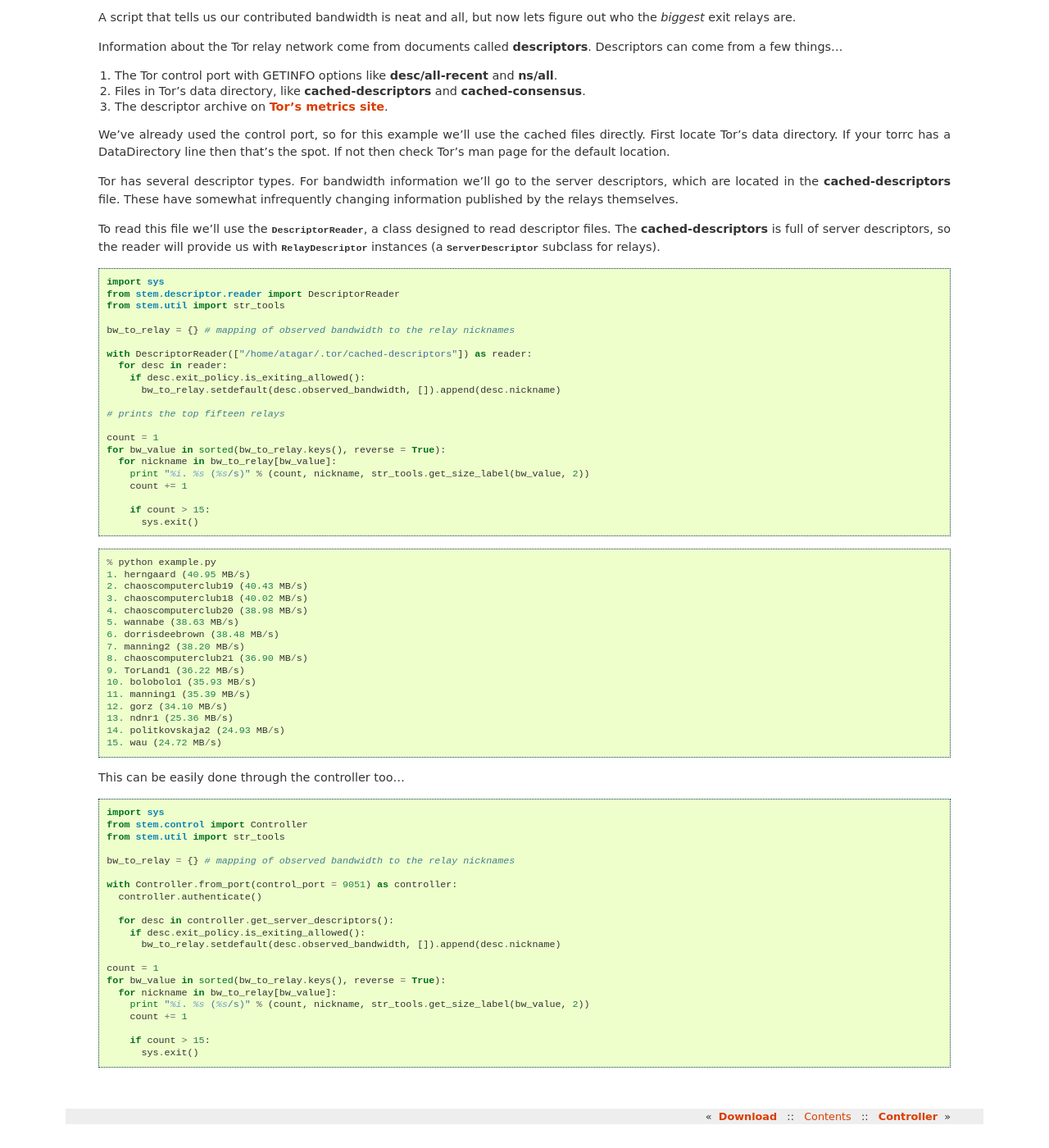
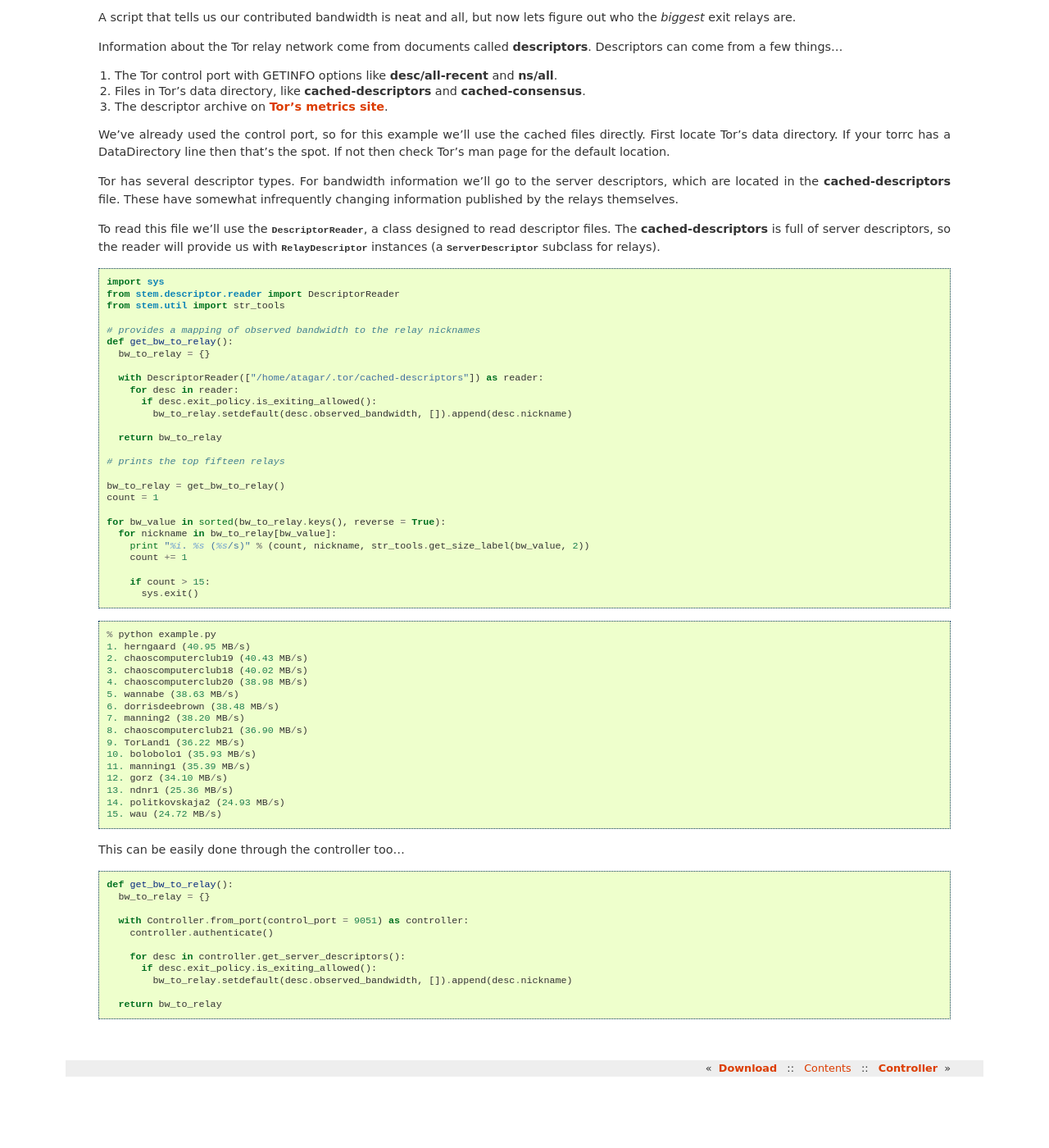
Before and after one commit to torproject/stem, a Sphinx documentation site: the page built from docs/tutorial.rst, in a window 1280 px wide and 1400 px high, scrolled down 1198 px. Shown: the whole window at 82% size. Built offline with Sphinx 7.4.7, drawn with Linux system fonts in a browser that asks for light colours; after the commit the page ends 2539 px from its top, so only the background shows below that.

Commit message:
Helper function for descriptor tutorial
The 'Mirror Mirror on the Wall' tutorial had some repetition due to having both
an example for getting descriptors from the disk and through the control port.
Moving that code to a helper function so I can drop the common parts from the
second example.

```diff
--- a/docs/api.rst
+++ b/docs/api.rst
@@ -7,7 +7,7 @@ Controller
 * **Core**
 
  * `stem.control <api/control.html>`_ - **Controller used to talk with Tor**.
- * `stem.connection <api/connection.html>`_ - Connection and authentication to the Tor control port or socket.
+ * `stem.connection <api/connection.html>`_ - Connection and authentication to the Tor control socket.
  * `stem.socket <api/socket.html>`_ - Low level control socket used to talk with Tor.
  * `stem.process <api/process.html>`_ - Launcher for the Tor process.
  * `stem.response <api/response.html>`_ - Messages that Tor may provide the controller.
--- a/docs/tutorial.rst
+++ b/docs/tutorial.rst
@@ -89,16 +89,22 @@ To read this file we'll use the :class:`~stem.descriptor.reader.DescriptorReader
   from stem.descriptor.reader import DescriptorReader
   from stem.util import str_tools
 
-  bw_to_relay = {} # mapping of observed bandwidth to the relay nicknames
+  # provides a mapping of observed bandwidth to the relay nicknames
+  def get_bw_to_relay():
+    bw_to_relay = {}
 
-  with DescriptorReader(["/home/atagar/.tor/cached-descriptors"]) as reader:
-    for desc in reader:
-      if desc.exit_policy.is_exiting_allowed():
-        bw_to_relay.setdefault(desc.observed_bandwidth, []).append(desc.nickname)
+    with DescriptorReader(["/home/atagar/.tor/cached-descriptors"]) as reader:
+      for desc in reader:
+        if desc.exit_policy.is_exiting_allowed():
+          bw_to_relay.setdefault(desc.observed_bandwidth, []).append(desc.nickname)
+
+    return bw_to_relay
 
   # prints the top fifteen relays
 
+  bw_to_relay = get_bw_to_relay()
   count = 1
+
   for bw_value in sorted(bw_to_relay.keys(), reverse = True):
     for nickname in bw_to_relay[bw_value]:
       print "%i. %s (%s/s)" % (count, nickname, str_tools.get_size_label(bw_value, 2))
@@ -130,24 +136,14 @@ This can be easily done through the controller too...
 
 ::
 
-  import sys
-  from stem.control import Controller
-  from stem.util import str_tools
+  def get_bw_to_relay():
+    bw_to_relay = {}
 
-  bw_to_relay = {} # mapping of observed bandwidth to the relay nicknames
+    with Controller.from_port(control_port = 9051) as controller:
+      controller.authenticate()
 
-  with Controller.from_port(control_port = 9051) as controller:
-    controller.authenticate()
+      for desc in controller.get_server_descriptors():
+        if desc.exit_policy.is_exiting_allowed():
+          bw_to_relay.setdefault(desc.observed_bandwidth, []).append(desc.nickname)
 
-    for desc in controller.get_server_descriptors():
-      if desc.exit_policy.is_exiting_allowed():
-        bw_to_relay.setdefault(desc.observed_bandwidth, []).append(desc.nickname)
-
-  count = 1
-  for bw_value in sorted(bw_to_relay.keys(), reverse = True):
-    for nickname in bw_to_relay[bw_value]:
-      print "%i. %s (%s/s)" % (count, nickname, str_tools.get_size_label(bw_value, 2))
-      count += 1
-
-      if count > 15:
-        sys.exit()
+    return bw_to_relay
```
Also changed, not shown: 1 other file.
